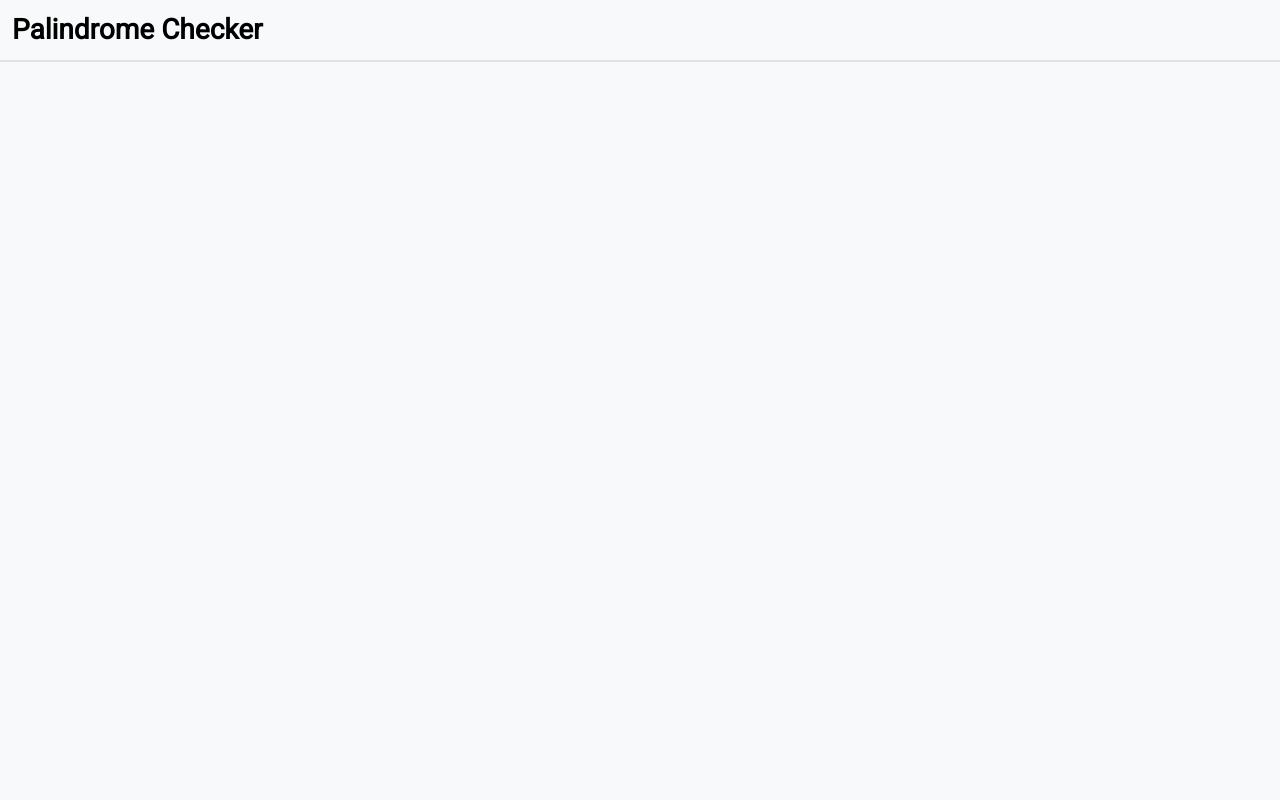
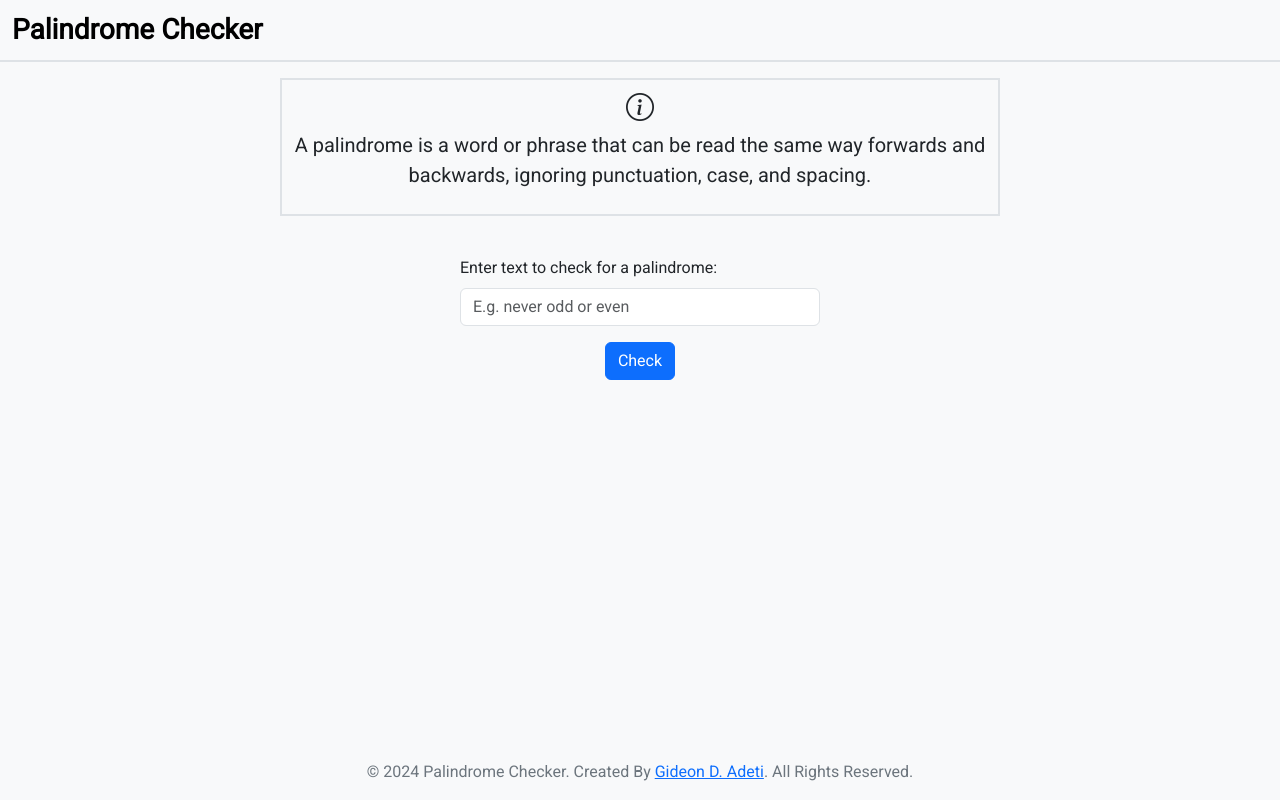
Before and after one commit to GDA0/palindrome-checker, a plain HTML site: page index.html in a window 1280 px wide. Drawn offline with nearby package versions, Linux system fonts and the light colour scheme.

Commit message:
Work on main and footer contents

```diff
--- a/index.html
+++ b/index.html
@@ -42,7 +42,7 @@
 		<!-- Custom CSS -->
 		<link rel="stylesheet" href="style.css" />
 	</head>
-	<body class="bg-light">
+	<body class="bg-light d-flex flex-column min-vh-100">
 		<header>
 			<nav class="navbar bg-body-tertiary border-bottom border-2">
 				<div class="container-fluid">
@@ -52,9 +52,64 @@
 				</div>
 			</nav>
 		</header>
-		<main></main>
-		<footer></footer>
-
+		<main class="text-center flex-grow-1">
+			<section class="info-section p-3">
+				<div
+					class="container p-2 border border-2"
+					style="max-width: 720px"
+				>
+					<i class="bi bi-info-circle fs-3"></i>
+					<p class="fs-5">
+						A palindrome is a word or phrase that can be read the
+						same way forwards and backwards, ignoring punctuation,
+						case, and spacing.
+					</p>
+				</div>
+			</section>
+			<section class="form-section p-3">
+				<div class="fs-3 text-primary" id="result"></div>
+				<div class="container p-2">
+					<form id="palindromeForm">
+						<div
+							class="form-group text-start mx-auto"
+							style="max-width: 360px"
+						>
+							<label for="text-input" class="form-label">
+								Enter text to check for a palindrome:
+							</label>
+							<input
+								class="form-control"
+								id="text-input"
+								type="text"
+								placeholder="E.g. never odd or even"
+							/>
+						</div>
+						<button
+							class="btn btn-primary mt-3"
+							type="submit"
+							id="check-btn"
+						>
+							Check
+						</button>
+					</form>
+				</div>
+			</section>
+		</main>
+		<footer class="container text-center fw-medium text-secondary mt-auto">
+			<p>
+				&copy;
+				<script>
+					document.write(new Date().getFullYear());
+				</script>
+				Palindrome Checker. Created By
+				<a
+					class="text-primary"
+					href="https://github.com/GDA0"
+					target="_blank"
+					>Gideon D. Adeti</a
+				>. All Rights Reserved.
+			</p>
+		</footer>
 		<!-- Bootstrap JS -->
 		<script
 			src="https://cdn.jsdelivr.net/npm/bootstrap@5.3.3/dist/js/bootstrap.bundle.min.js"
```
